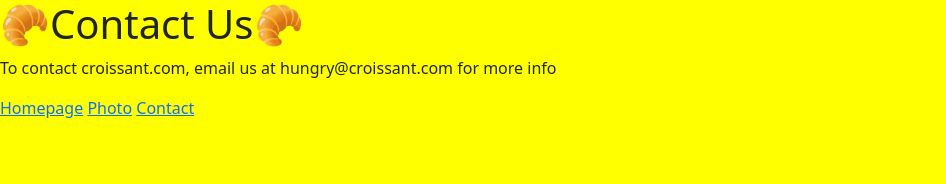
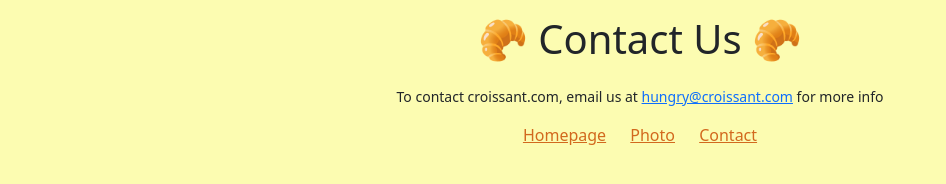
Before and after one commit to supersam63/multiple-page-hosting, a plain HTML site: page contact.html in a window 1280 px wide. Shown: the whole page, without its empty margins (0-946 px from the left). Drawn offline with nearby package versions, Linux system fonts and the light colour scheme.

Commit message:
updated css

```diff
--- a/contact.html
+++ b/contact.html
@@ -13,11 +13,13 @@
     <title>Contact</title>
   </head>
   <body>
-    <h1>🥐Contact Us🥐</h1>
+    <h1>🥐 Contact Us 🥐</h1>
     <p>
-      To contact croissant.com, email us at hungry@croissant.com for more info
+      To contact croissant.com, email us at
+      <a href="mailto:hungry@croissant.com">hungry@croissant.com</a> for more
+      info
     </p>
-    <div>
+    <div class="links">
       <a href="/">Homepage</a>
       <a href="/photo.html">Photo</a>
       <a href="/contact.html">Contact</a>
--- a/css/styles.css
+++ b/css/styles.css
@@ -1,3 +1,24 @@
 body {
-  background: yellow;
+  background: rgb(252, 252, 177);
 }
+h1,
+p {
+  text-align: center;
+  padding-top: 15px;
+}
+p {
+  font-size: 14px;
+}
+.links {
+  text-align: center;
+}
+.links a {
+  margin: 0 10px;
+  color: chocolate;
+}
+img {
+  max-width: 600px;
+  display: block;
+  margin: 30px auto;
+  border-radius: 10px;
+}
```
Also changed, not shown: index.html (+2 -2 lines), photo.html (+2 -2 lines).
